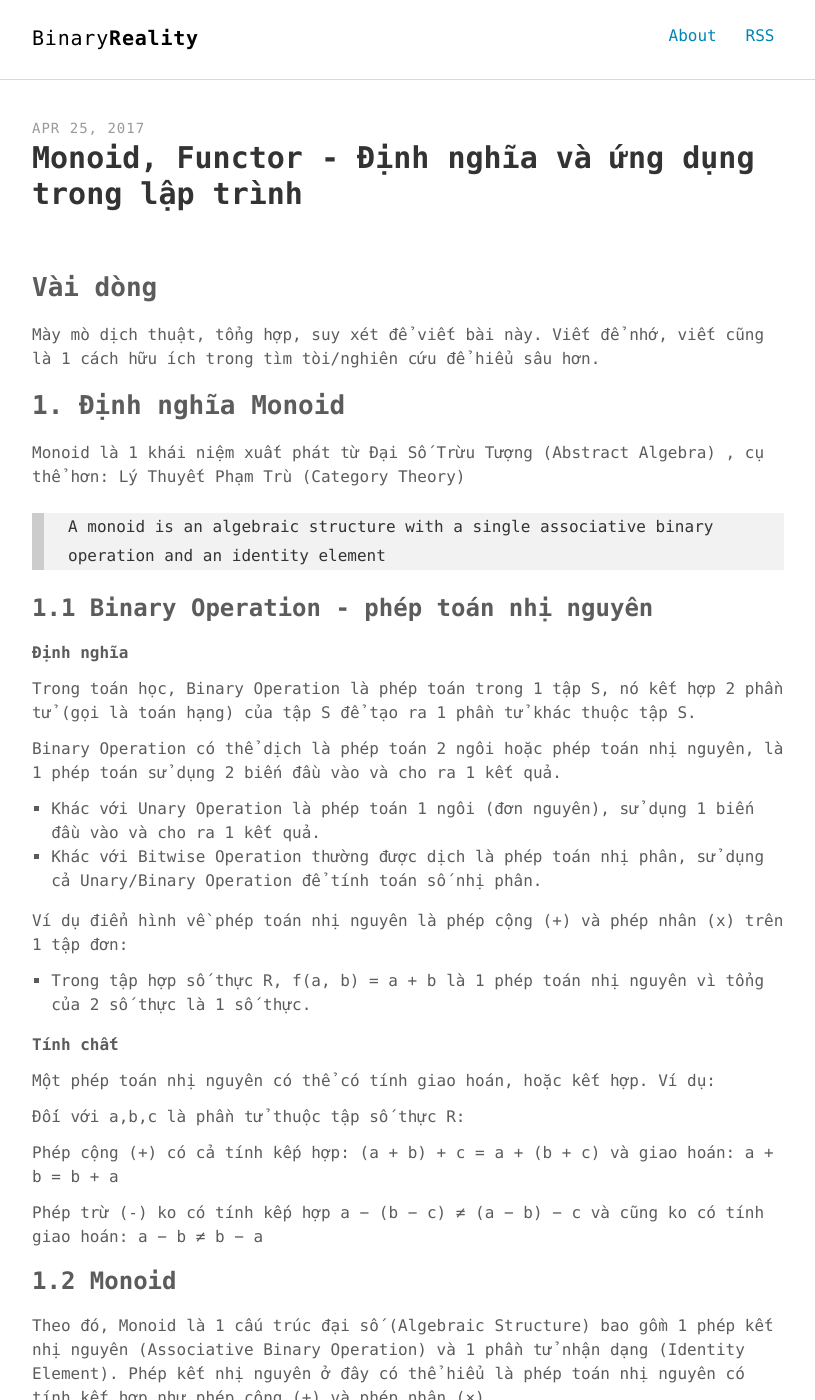
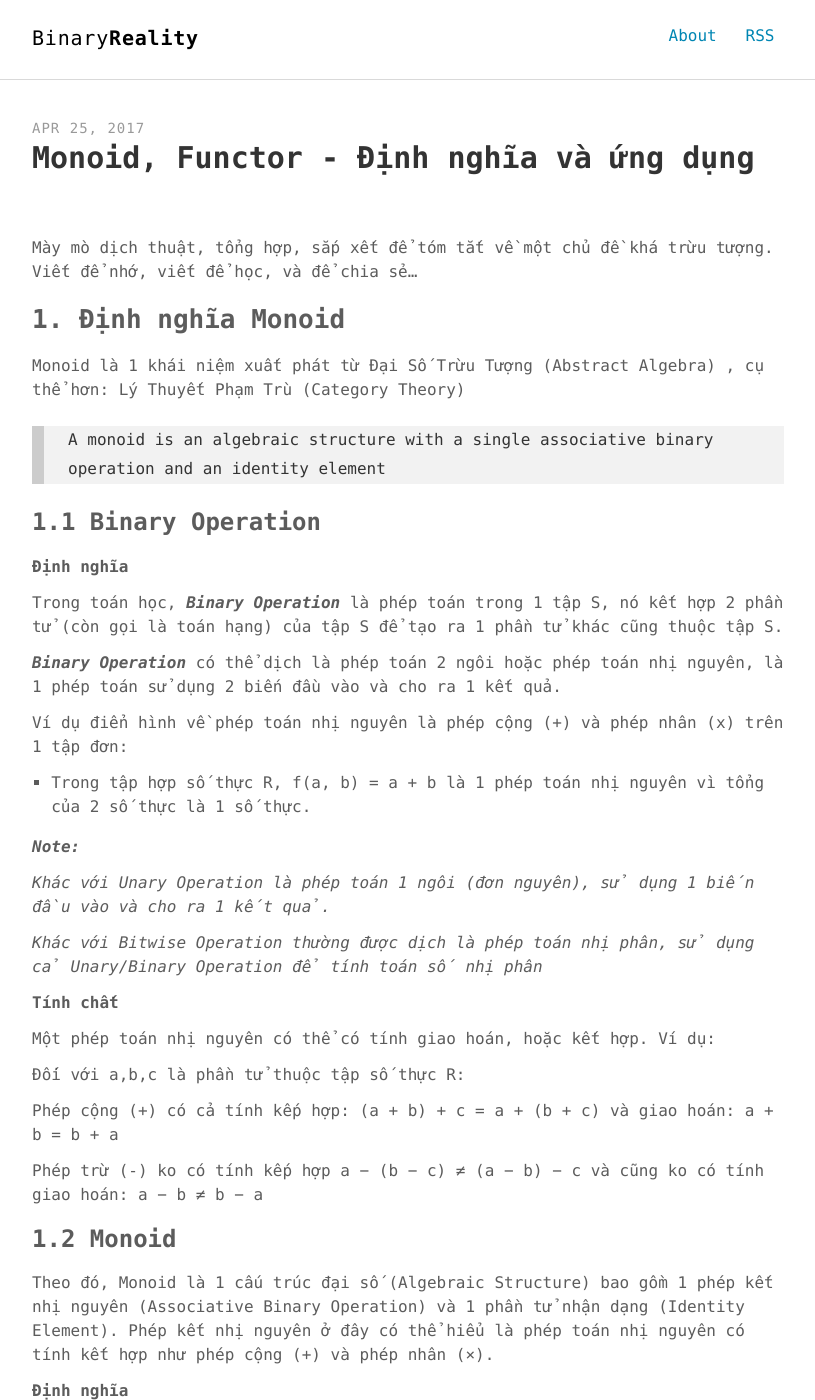
Before and after one commit to phuoc-thanh/phuoc-thanh.github.io, a Jekyll site: the page built from _posts/2017-04-25-monoid-functor-and-using.md, in a window 1280 px wide and 1400 px high. Shown: the whole window, without its empty margins (232-1047 px from the left). Built offline with Jekyll 4.4.1, drawn with Linux system fonts in a browser that asks for light colours; comment, search, counter and statistics services are not loaded; some of the changed text lies outside the part shown.

Commit message:
makeup some words in monoid post

````diff
--- a/_posts/2017-04-25-monoid-functor-and-using.md
+++ b/_posts/2017-04-25-monoid-functor-and-using.md
@@ -1,14 +1,12 @@
 ---
 layout: post
-title: "Monoid, Functor - Định nghĩa và ứng dụng trong lập trình"
+title: "Monoid, Functor - Định nghĩa và ứng dụng"
 comments: true
-description: "Monoid, Functor - Định nghĩa và ứng dụng trong lập trình"
+description: "Monoid, Functor - Định nghĩa và ứng dụng"
 keywords: "monoid, functor, binary operation, algebra, math, category, abstract, functional, programming"
 ---
 
-## Vài dòng
-
-Mày mò dịch thuật, tổng hợp, suy xét để viết bài này. Viết để nhớ, viết cũng là 1 cách hữu ích trong tìm tòi/nghiên cứu để hiểu sâu hơn.
+Mày mò dịch thuật, tổng hợp, sắp xết để tóm tắt về một chủ đề khá trừu tượng. Viết để nhớ, viết để học, và để chia sẻ...
 
 ## 1. Định nghĩa Monoid
 
@@ -16,18 +14,23 @@ Monoid là 1 khái niệm xuất phát từ Đại Số Trừu Tượng (Abstrac
 
 > A monoid is an algebraic structure with a single associative binary operation and an identity element
 
-### 1.1 Binary Operation - phép toán nhị nguyên
+### 1.1 Binary Operation
 
 **Định nghĩa**
 
-Trong toán học, Binary Operation là phép toán trong 1 tập S, nó kết hợp 2 phần tử (gọi là toán hạng) của tập S để tạo ra 1 phần tử khác thuộc tập S.
+Trong toán học, ***Binary Operation*** là phép toán trong 1 tập S, nó kết hợp 2 phần tử (còn gọi là toán hạng) của tập S để tạo ra 1 phần tử khác cũng thuộc tập S.
 
-Binary Operation có thể dịch là phép toán 2 ngôi hoặc phép toán nhị nguyên, là 1 phép toán sử dụng 2 biến đầu vào và cho ra 1 kết quả.
-* Khác với Unary Operation là phép toán 1 ngôi (đơn nguyên), sử dụng 1 biến đầu vào và cho ra 1 kết quả.
-* Khác với Bitwise Operation thường được dịch là phép toán nhị phân, sử dụng cả Unary/Binary Operation để tính toán số nhị phân.
+***Binary Operation*** có thể dịch là phép toán 2 ngôi hoặc phép toán nhị nguyên, là 1 phép toán sử dụng 2 biến đầu vào và cho ra 1 kết quả.
 
 Ví dụ điển hình về phép toán nhị nguyên là phép cộng (+) và phép nhân (x) trên 1 tập đơn:
 * Trong tập hợp số thực R, f(a, b) = a + b là 1 phép toán nhị nguyên vì tổng của 2 số thực là 1 số thực.
+
+***Note:***
+
+*Khác với Unary Operation là phép toán 1 ngôi (đơn nguyên), sử dụng 1 biến đầu vào và cho ra 1 kết quả.*
+
+*Khác với Bitwise Operation thường được dịch là phép toán nhị phân, sử dụng cả Unary/Binary Operation để tính toán số nhị phân*
+
 
 **Tính chất**
 
@@ -55,6 +58,8 @@ Giả sử S là 1 tập hợp (set), và • là 1 phép toán nhị nguyên S
 
 Tập hợp số tự nhiên N, tạo ra 2 commutative monoid (monoid có tính giao hoán) với phép cộng (phần tử nhận dạng: 0) và phép nhân (phần tử nhận dạng 1)
 
+---
+
 ## 2. Monoid trong lập trình hàm (Haskell)
 
 Xét 1 kiểu (type) m và 1 phép toán (<>) :: m -> m -> m. Kiểu m và phép toán (<>) được coi là monoid khi:
@@ -78,7 +83,7 @@ class Monoid m where
 (<>) = mappend
 ```
 
-Và haskell có sẵn rất nhiều thực thể Monoid (Monoid instances). Ví dụ dễ thấy nhất trong list:
+Và haskell có sẵn rất nhiều thực thể Monoid (Monoid instances). Ví dụ dễ thấy nhất là list:
 
 ```haskell
 instance Monoid [a] where
@@ -96,7 +101,9 @@ Monoid rất thông dụng trong haskell,
 
 ** Finger Trees **
 
-** Options and settings ""
+** Options and settings **
+
+---
 
 ## 3. Định nghĩa Functor
 
@@ -150,6 +157,8 @@ Ví dụ ta có 2 Category là C và D, F được gọi là functor (covariant
 * F giữ tính kết hợp cho tất cả ánh xạ: F(g ⚬ f) = F(g) ⚬ F(f)
 
 Còn 1 thể loại contravariant functor thì đảo ngược chiều của arrow.
+
+---
 
 ## 4. Functor trong lập trình hàm (Haskell)
 
````
Also changed, not shown: other parts of _posts/2017-04-25-monoid-functor-and-using.md (+4 -4 lines).
